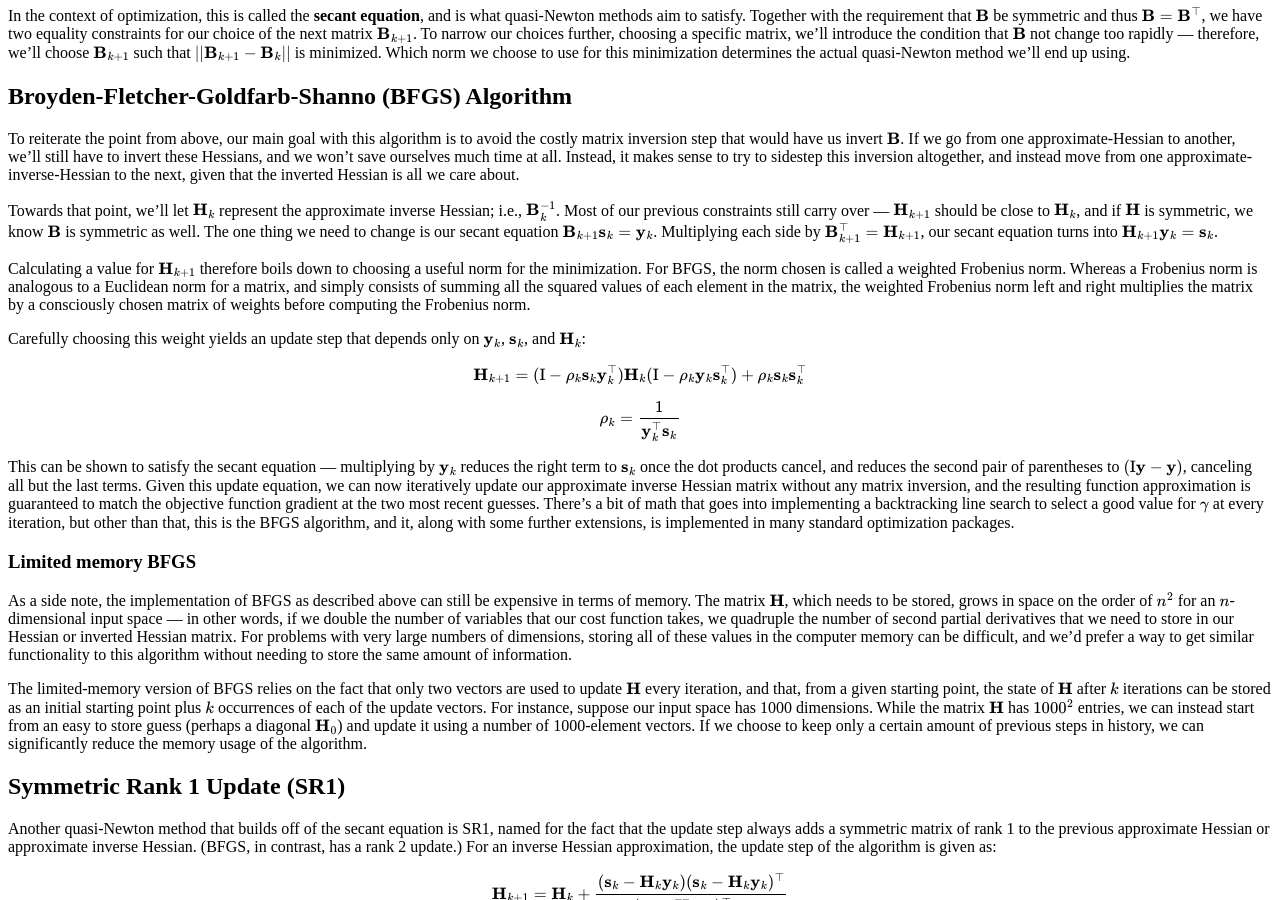
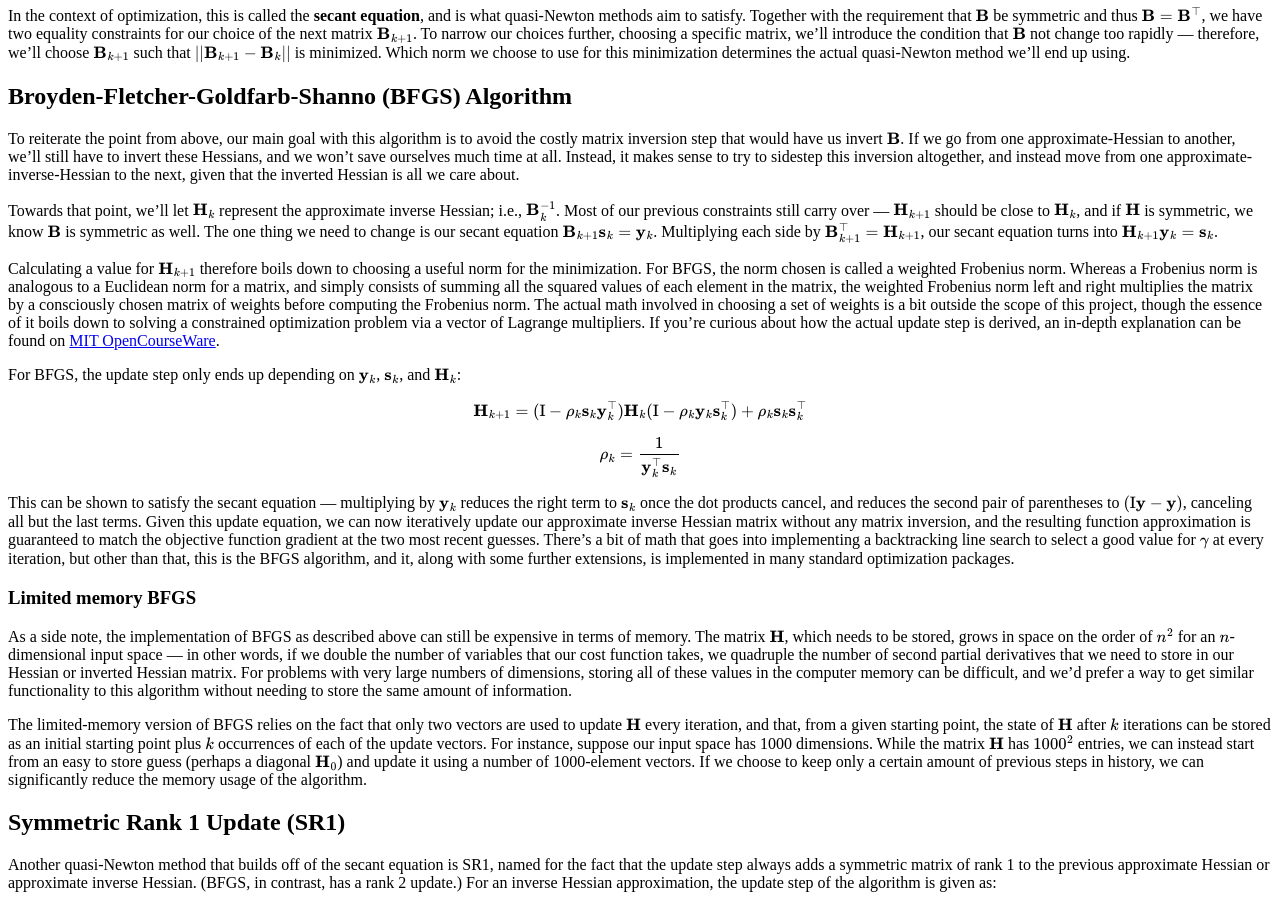
Before and after one commit to benricket/interactive-optimizer-algorthms, a Jekyll site: the page built from index.md, in a window 1280 px wide and 900 px high, scrolled down 1755 px. Built offline with Jekyll 4.4.1, drawn with Linux system fonts in a browser that asks for light colours.

Commit message:
Add link to better explanation of update step

```diff
--- a/index.md
+++ b/index.md
@@ -167,9 +167,10 @@ into $\mathbf{H}_{k+1} \mathbf{y}_k = \mathbf{s}_k$.
 Calculating a value for $\mathbf{H}_{k+1}$ therefore boils down to choosing a useful norm for the minimization. For BFGS,
 the norm chosen is called a weighted Frobenius norm. Whereas a Frobenius norm is analogous to a Euclidean norm for a matrix, and
 simply consists of summing all the squared values of each element in the matrix, the weighted Frobenius norm
-left and right multiplies the matrix by a consciously chosen matrix of weights before computing the Frobenius norm.
+left and right multiplies the matrix by a consciously chosen matrix of weights before computing the Frobenius norm. The actual math involved in choosing a set of weights is a bit outside the scope of this project, though the essence of it boils down to solving a constrained optimization problem via a vector of
+Lagrange multipliers. If you're curious about how the actual update step is derived, an in-depth explanation can be found on [MIT OpenCourseWare](https://ocw.mit.edu/courses/18-335j-introduction-to-numerical-methods-spring-2019/1b52b607c223977b35ba1d826e4d8df1_MIT18_335JS19_lec30.pdf).
 
-Carefully choosing this weight yields an update step that depends only on $\mathbf{y}_k$, $\mathbf{s}_k$, and $\mathbf{H}_k$:
+For BFGS, the update step only ends up depending on $\mathbf{y}_k$, $\mathbf{s}_k$, and $\mathbf{H}_k$:
 
 $$
 \mathbf{H}_{k+1} = (\mathrm{I} - \rho_k \mathbf{s}_k \mathbf{y}_k^\top)\mathbf{H}_k(\mathrm{I} - \rho_k \mathbf{y}_k \mathbf{s}_k^\top) + \rho_k \mathbf{s}_k \mathbf{s}_k^\top
```
